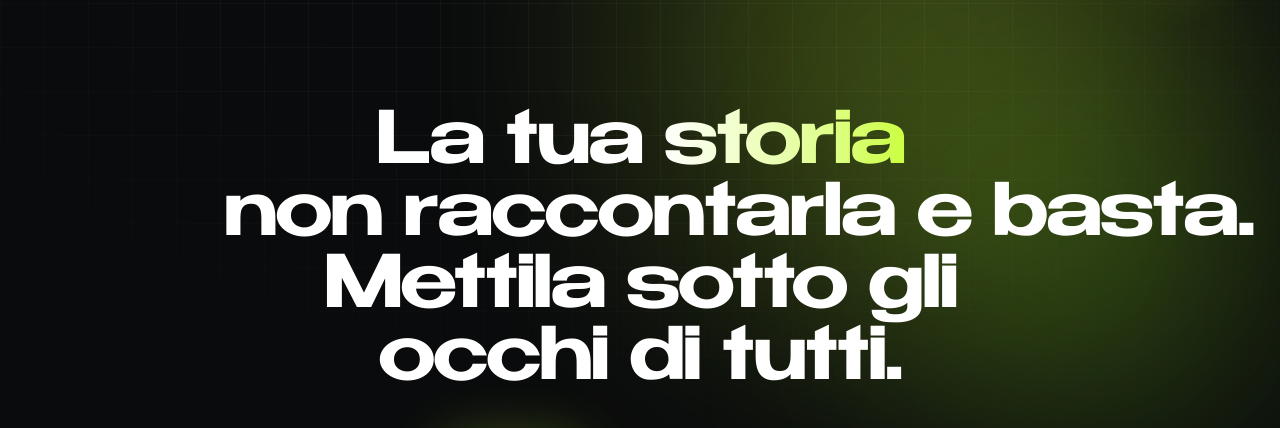
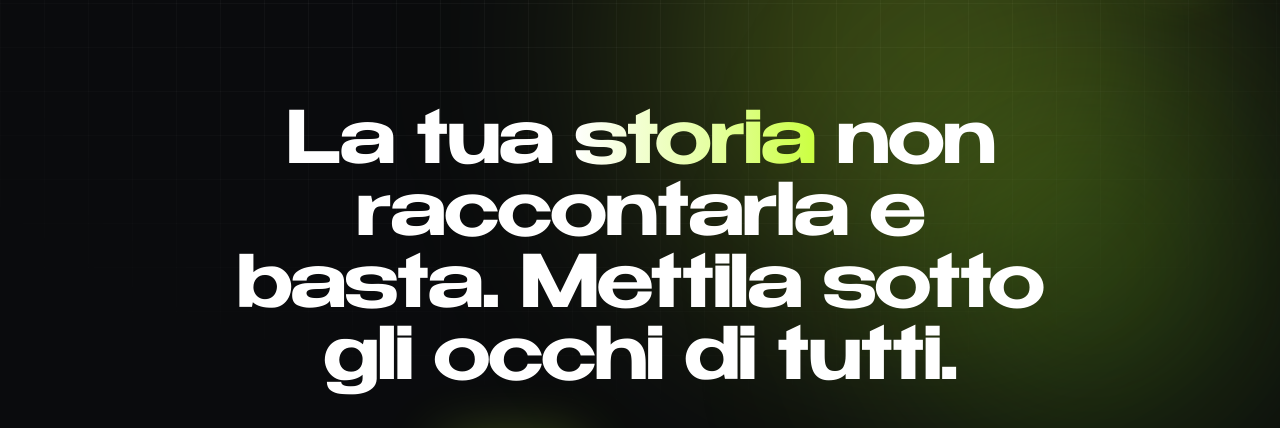
Before and after one commit to federico3vis-cloud/sito-federico, a plain HTML site: page index.html in a window 1280 px wide. Shown: the part 85-513 px from the top of the page. Drawn offline with nearby package versions, Linux system fonts and the light colour scheme.

Commit message:
Update index.html

```diff
--- a/index.html
+++ b/index.html
@@ -275,12 +275,11 @@
     <div class="absolute top-40 right-0 h-96 w-96 rounded-full bg-acidDeep/20 blur-[110px] blob blob-delay pointer-events-none"></div>
 
    <div class="relative max-w-4xl mx-auto px-5 sm:px-8 text-center">
-  <h1 data-aos="fade-up" class="font-display font-extrabold tracking-tight text-4xl sm:text-6xl lg:text-7xl leading-[1.05]">
-    La tua <span class="text-gradient">storia</span>
-    <span class="whitespace-nowrap">non raccontarla e basta.</span><br>
-    Mettila sotto gli occhi di tutti.
-  </h1>
-</div>
+      <h1 data-aos="fade-up" class="font-display font-extrabold tracking-tight text-4xl sm:text-6xl lg:text-7xl leading-[1.05]">
+        La tua
+        <span class="text-gradient">storia</span>
+        non raccontarla e basta. Mettila sotto gli occhi di tutti.
+      </h1>
 
       <div data-aos="fade-up" data-aos-delay="240" class="mt-9 flex flex-col sm:flex-row items-center justify-center gap-4">
         <a href="#portfolio" class="w-full sm:w-auto inline-flex items-center justify-center gap-2 rounded-full bg-gradient-to-r from-acid to-acidDeep px-7 py-3.5 font-semibold text-primary shadow-glow hover:opacity-90 transition-opacity">
```
